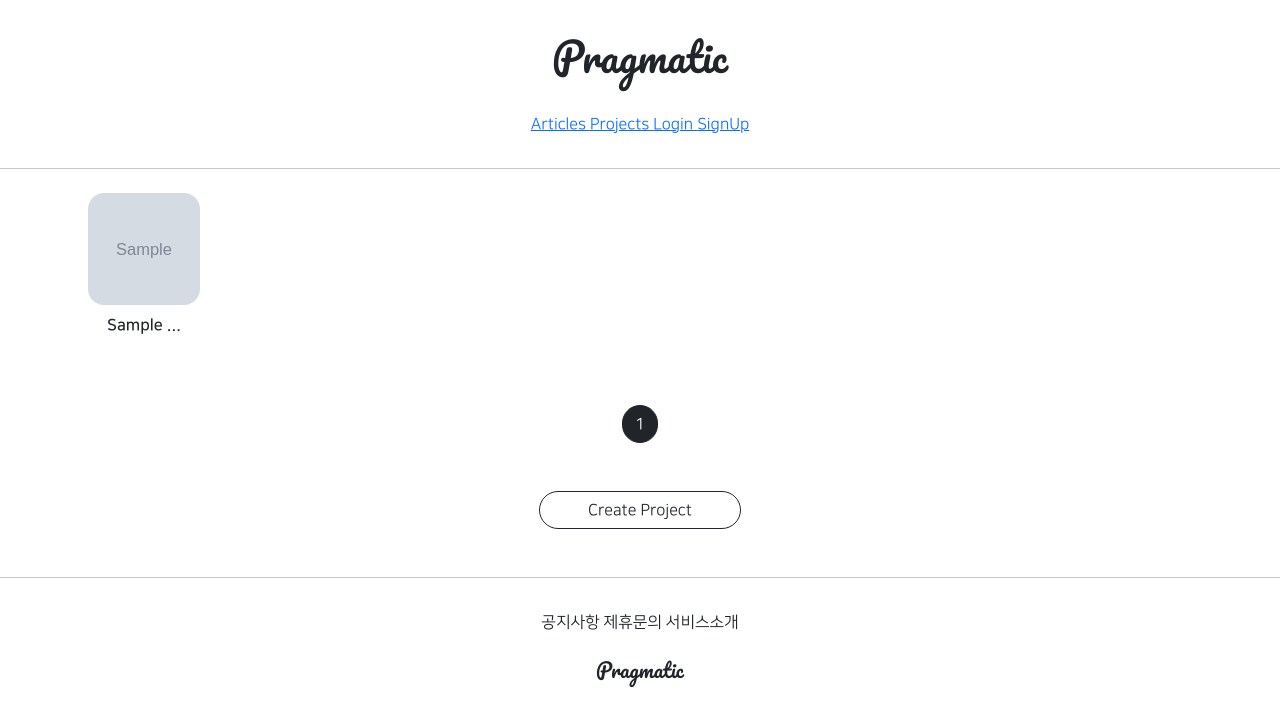
After one commit to aneunji-git/temp, a Django app: page /projects/list/ in a window 1280 px wide. The commit adds this page. Shown: the top 726 px of the page. Run offline with Django 3.2, Linux system fonts and the light colour scheme; tables that the repository leaves empty hold one stand-in row (values such as "Sample post"); grey boxes marked "Sample" are stand-in pictures; parts of the project's set-up code (start-up, migrations or seed data) failed here and were passed over; some libraries are stand-ins or nearby versions.

Commit message:
8/18 2ban class commit 1

```diff
--- /dev/null
+++ b/projectapp/templates/projectapp/list.html
@@ -0,0 +1,56 @@
+{% extends 'base.html' %}
+{% load static %}
+
+{% block content %}
+
+    <style>
+        .container {
+            padding: 0;
+            margin: 0 auto;
+        }
+
+        .container div {
+          display: flex;
+          justify-content: center;
+          align-items: center;
+          border-radius: 1rem;
+            flex-direction: column;
+        }
+
+        .container img {
+            width: 7rem;
+            height: 7rem;
+            object-fit: cover;
+            border-radius: 1rem;
+        }
+    </style>
+
+
+    <div class="container my-4">
+
+        {% for project in project_list %}
+
+            <div>
+                <a href="{% url 'projectapp:detail' pk=project.pk %}">
+                    <img src="{{ project.image.url }}" alt="">
+                </a>
+                <span class="my-2 NNS_B">{{ project.name | truncatechars:10 }}</span>
+            </div>
+
+        {% endfor %}
+
+    </div>
+
+    <script src="{% static 'js/magicgrid.js' %}"></script>
+
+    {% include 'snippets/pagination.html' %}
+
+    <div class="text-center my-5">
+        <a href="{% url 'projectapp:create' %}"
+           class="btn btn-outline-dark rounded-pill px-5">
+            Create Project
+        </a>
+    </div>
+
+
+{% endblock %}
--- a/projectapp/urls.py
+++ b/projectapp/urls.py
@@ -1,9 +1,11 @@
 from django.urls import path
 
-from projectapp.views import ProjectCreateView
+from projectapp.views import ProjectCreateView, ProjectDetailView, ProjectListView
 
 app_name = 'projectapp'
 
 urlpatterns = [
     path('create/', ProjectCreateView.as_view(), name='create'),
+    path('detail/<int:pk>', ProjectDetailView.as_view(), name='detail'),
+    path('list/', ProjectListView.as_view(), name='list'),
 ]
--- a/projectapp/views.py
+++ b/projectapp/views.py
@@ -1,18 +1,33 @@
+from django.contrib.auth.decorators import login_required
 from django.shortcuts import render
 
 # Create your views here.
-from django.shortcuts import render
-
-# Create your views here.
-from django.urls import reverse_lazy
-from django.views.generic import CreateView
+from django.urls import reverse_lazy, reverse
+from django.utils.decorators import method_decorator
+from django.views.generic import CreateView, DetailView, ListView
 
 from projectapp.forms import ProjectCreationForm
 from projectapp.models import Project
 
-
+@method_decorator(login_required, 'get')
+@method_decorator(login_required, 'post')
 class ProjectCreateView(CreateView):
     model = Project
     form_class = ProjectCreationForm
     success_url = reverse_lazy('articleapp:list')
     template_name = 'projectapp/create.html'
+
+    def get_success_url(self):
+        return reverse('projectapp:detail', kwargs={'pk': self.object.pk})
+
+
+class ProjectDetailView(DetailView):
+    model = Project
+    context_object_name = 'target_project'
+    template_name = 'projectapp/detail.html'
+
+class ProjectListView(ListView):
+    model = Project
+    context_object_name = 'project_list'
+    template_name = 'projectapp/list.html'
+    paginate_by = 20
--- a/templates/header.html
+++ b/templates/header.html
@@ -1,29 +1,31 @@
-<div style = 'text-align : center'>
-    <div class = "pragmatic_header_logo">
+<div style="text-align: center">
+    <div class="pragmatic_header_logo">
         <h1>Pragmatic</h1>
-
     </div>
-    <div class = "pragmatic_header_button">
+    <div class="pragmatic_header_button">
         <span>
             <a href="{% url 'articleapp:list' %}">
                 Articles
             </a>
         </span>
-        <span>nav2</span>
+        <span>
+            <a href="{% url 'projectapp:list' %}">
+                Projects
+            </a>
+        </span>
 
-        {%  if not user.is_authenticated %}
+        {% if not user.is_authenticated  %}
         <span>
             <a href="{% url 'accountapp:login' %}">
                 Login
             </a>
         </span>
-
         <span>
             <a href="{% url 'accountapp:create' %}">
                 SignUp
             </a>
         </span>
-            {% else %}
+        {% else %}
         <span>
             <a href="{% url 'accountapp:detail' pk=user.pk %}">
                 MyPage
@@ -31,11 +33,10 @@
         </span>
         <span>
             <a href="{% url 'accountapp:logout' %}">
-            Logout
+                Logout
             </a>
         </span>
         {% endif %}
-
     </div>
 
 </div>
```
Also changed, not shown: projectapp/templates/projectapp/detail.html (added, +19 -0 lines).
